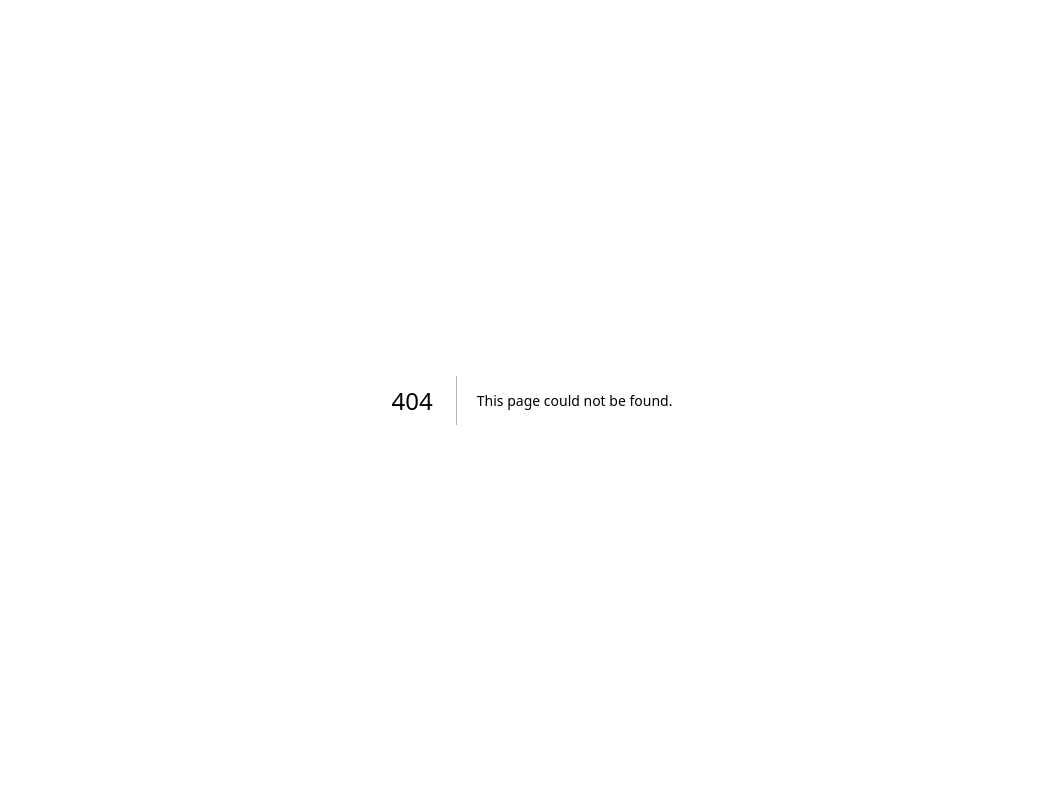
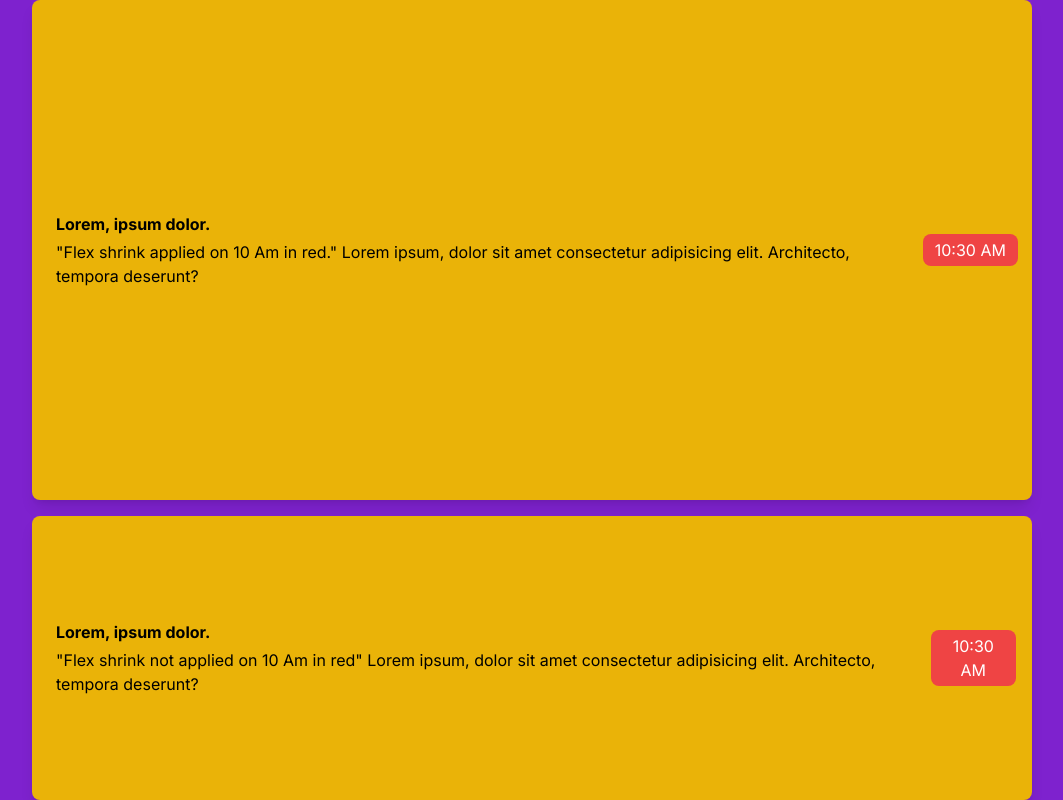
Before and after one commit to ChWasam/tailwindstart, a Next.js app: page /flex-shrink in a window 1280 px wide. Before the commit this address had no page. Shown: the whole page, without its empty margins (108-1171 px from the left). Built offline with nearby package versions, Linux system fonts and the light colour scheme.

Commit message:
Flex Shrink practice

```diff
--- a/app/flex-grow/page.tsx
+++ b/app/flex-grow/page.tsx
@@ -82,3 +82,5 @@ export default function Home() {
 
 // very Important for smooth transition
 // transition-all duration-700
+
+// flex-grow-0 is by default
--- /dev/null
+++ b/app/flex-shrink/page.tsx
@@ -0,0 +1,42 @@
+import Image from "next/image";
+
+export default function Home() {
+  return (
+    <main className="flex flex-col justify-center items-center bg-purple-700 h-screen w-screen  gap-y-4 ">
+      <div>
+        <div className=" flex items-center justify-center  w-[1000px] h-[500px]  rounded-lg shadow-lg p-4 gap-x-2  bg-yellow-500">
+          <div className=" m-2 ">
+            <h1 className=" font-bold mb-1 ">Lorem, ipsum dolor.</h1>
+            <p>
+              "Flex shrink applied on 10 Am in red." Lorem ipsum, dolor sit amet
+              consectetur adipisicing elit. Architecto, tempora deserunt?
+            </p>
+          </div>
+          <div className="flex ">
+            <button className="bg-red-500 rounded-lg flex-shrink-0  mr-2 text-white py-1 px-3">
+              10:30 AM
+            </button>
+          </div>
+        </div>
+      </div>
+
+      <div className=" flex  justify-center items-center  w-[1000px] h-[500px]  rounded-lg shadow-lg p-4   bg-yellow-500">
+        <div className=" m-2 ">
+          <h1 className=" font-bold mb-1 ">Lorem, ipsum dolor.</h1>
+          <p>
+            "Flex shrink not applied on 10 Am in red" Lorem ipsum, dolor sit
+            amet consectetur adipisicing elit. Architecto, tempora deserunt?
+          </p>
+        </div>
+        <div className="flex ">
+          <button className="bg-red-500 rounded-lg text-white py-1 px-3">
+            10:30 AM
+          </button>
+        </div>
+      </div>
+    </main>
+  );
+}
+
+// flex-shrink is by default
+// we will use flex-shrink-0
--- a/app/flex-wrap/page.tsx
+++ b/app/flex-wrap/page.tsx
@@ -3,7 +3,7 @@ import Image from "next/image";
 export default function Home() {
   return (
     <main className="bg-gray-200 p-80">
-      <div className="flex flex-wrap rounded-xl text-center p-8 bg-white justify-around max-w-[800px]  mx-auto">
+      <div className="flex flex-wrap  rounded-xl text-center p-8 bg-white justify-around max-w-[800px]  mx-auto">
         <div>
           <Image
             className="h-32 w-32 rounded-full object-cover object-top "
```
